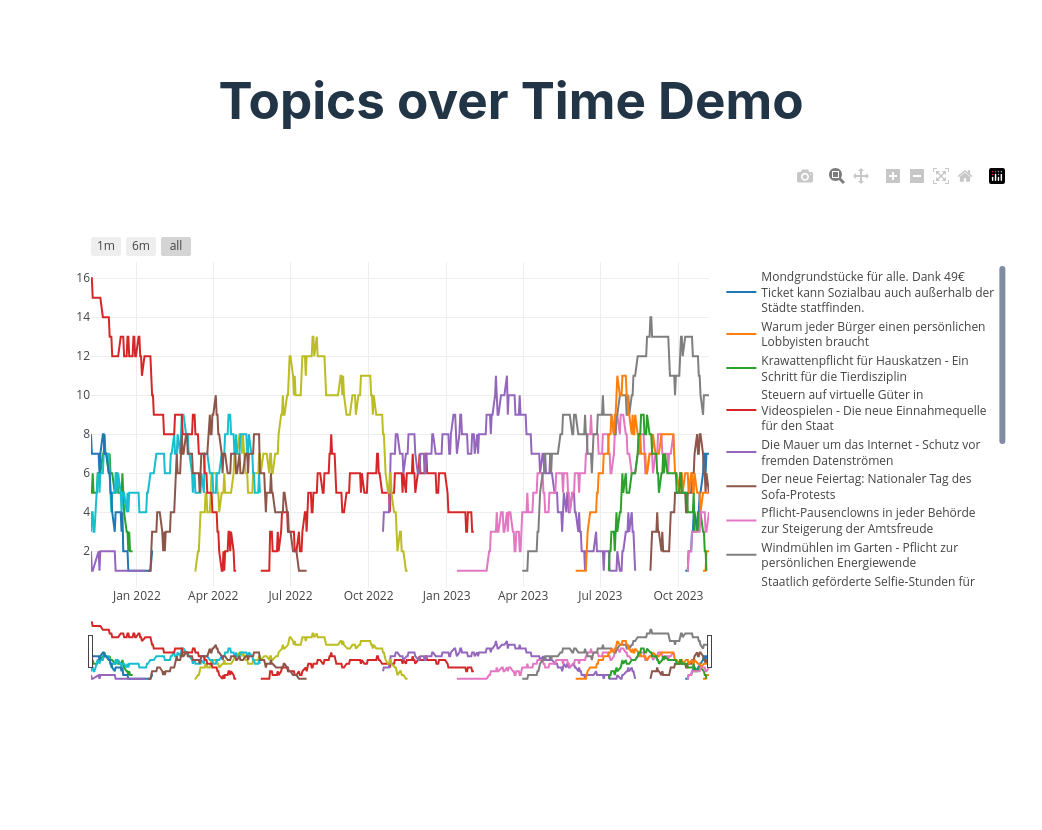
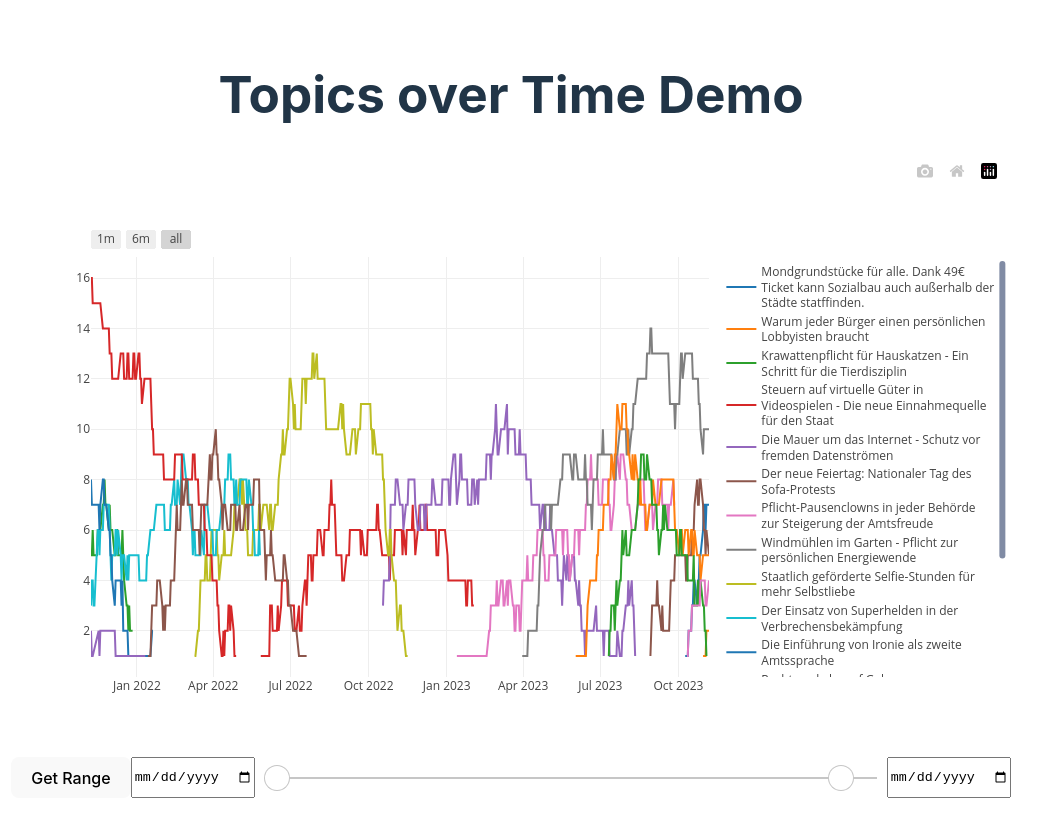
Before and after one commit to Sigurdrian/plotly-vue-demo, a Vue app: page / in a window 1280 px wide. Shown: the whole page, without its empty margins (129-1171 px from the left). Before the commit the page ends 800 px from the top, so only its background shows below. Built offline with nearby package versions, Linux system fonts and the light colour scheme.

Commit message:
[add] slider is now reactiv with the plotly plot

```diff
--- /dev/null
+++ b/src/Common/DualrangeSlider.vue
@@ -0,0 +1,149 @@
+
+<script setup lang="ts">
+import { computed, ref } from 'vue';
+
+const emit = defineEmits(['sliderChangeEvent'])
+
+function onSliderChange() {
+    // Emitting the custom event and passing the new value
+    emit('sliderChangeEvent',
+        [
+            convert_NumberToDate(fromPos.value),
+            convert_NumberToDate(toPos.value)
+        ]);
+}
+
+const props = defineProps({
+    // Define your properties here
+    start: {
+        type: String,
+        required: true
+    },
+    end: {
+        type: String,
+        required: true
+    },
+    from: {
+        type: String,
+        required: true
+    },
+    to: {
+        type: String,
+        required: true
+    }
+});
+
+const startDate = computed(() => { return isValidDate(props.start) });
+const endDate = computed(() => { return isValidDate(props.end) });
+
+const nDays = computed(() => {
+    return calculateDaysBetween(startDate.value, endDate.value);
+});
+
+const fromPos = ref(convert_DateToNumber(isValidDate(props.from)));
+const toPos = ref(convert_DateToNumber(isValidDate(props.to)));
+
+
+function isValidDate(dateStr: string): Date {
+    const date = new Date(dateStr);
+    // Checks if the date is a valid date
+    const err_msg = 'Invalid String given to DualrangeSlider as a Date';
+    console.assert(!isNaN(date.getTime()), err_msg);
+    return date
+}
+
+function convert_DateToNumber(date: Date): number {
+    // Ensure date is within the range
+    if (date < startDate.value) return 0;
+    if (date > endDate.value) return calculateDaysBetween(startDate.value, endDate.value);
+
+    // Calculate the difference in days
+    return calculateDaysBetween(startDate.value, date);
+}
+
+function convert_NumberToDate(days: number): string {
+    // Assuming startDate is a reactive reference
+    const startDateValue = startDate.value;
+    const MS_PER_DAY = 24*60*60*1000;
+    // Clone the startDate to avoid mutating it
+    var resultDate = new Date(startDateValue);
+    resultDate = new Date(resultDate.getTime() + (MS_PER_DAY*days))
+
+    // Returning only the date part in YYYY-MM-DD format
+    return resultDate.toISOString().split('T')[0];
+}
+
+function calculateDaysBetween(start_date: Date, end_date: Date): number {
+    const ONE_DAY = 1000 * 60 * 60 * 24; // Milliseconds in one day
+    const differenceMs = Math.abs(end_date.getTime() - start_date.getTime());
+    return Math.floor(differenceMs / ONE_DAY);
+}
+
+</script>
+
+<template>
+    <div class="dualrange-slider">
+        <input id="fromSlider" type="range" v-model="fromPos" min="0" :max=nDays @input="onSliderChange" />
+        <input id="toSlider" type="range" v-model="toPos" min="0" :max=nDays @input="onSliderChange" />
+    </div>
+</template>
+
+<style scoped>
+.dualrange-slider {
+    flex-grow: 2;
+    flex-shrink: 0;
+    display: grid;
+    justify-items: center;
+    align-items: center;
+    margin: 10px;
+}
+
+input[type=range]::-webkit-slider-thumb {
+    -webkit-appearance: none;
+    appearance: none;
+    pointer-events: all;
+    width: 24px;
+    height: 24px;
+    background-color: #fff;
+    border-radius: 50%;
+    box-shadow: 0 0 0 1px #C6C6C6;
+    cursor: pointer;
+}
+
+input[type=range]::-moz-range-thumb {
+    -webkit-appearance: none;
+    appearance: none;
+    pointer-events: all;
+    width: 24px;
+    height: 24px;
+    background-color: #fff;
+    border-radius: 50%;
+    box-shadow: 0 0 0 1px #C6C6C6;
+    cursor: pointer;
+}
+
+input[type=range]::-webkit-slider-thumb:hover {
+    background: #f7f7f7;
+}
+
+input[type=range]::-webkit-slider-thumb:active {
+    box-shadow: inset 0 0 3px #387bbe, 0 0 9px #387bbe;
+    -webkit-box-shadow: inset 0 0 3px #387bbe, 0 0 9px #387bbe;
+}
+
+input[type="range"] {
+    -webkit-appearance: none;
+    appearance: none;
+    height: 2px;
+    width: 100%;
+    background-color: #C6C6C6;
+    pointer-events: none;
+    grid-row: 1;
+    grid-column: 1;
+}
+
+#fromSlider {
+    height: 0;
+    z-index: 1;
+}
+</style>
--- a/src/Common/TimeGraph.vue
+++ b/src/Common/TimeGraph.vue
@@ -2,9 +2,13 @@
 import { onMounted, onBeforeUnmount, ref } from 'vue';
 import TopicData from '../types/topics';
 import { CustomPlotRelayoutEvent } from '../types/customPlotlyInterfaces';
-import { Data, Layout, PlotRelayoutEvent, PlotlyHTMLElement } from 'plotly.js-dist-min';
+import DualrangeSlider from './DualrangeSlider.vue'
+import { Data, Datum, Layout, Config, PlotRelayoutEvent, PlotlyHTMLElement } from 'plotly.js-dist-min';
+import Plotly from 'plotly.js';
 
+const plotly = ref<typeof Plotly | null>(null); // Ref to hold the Plotly instance
 const graph = ref<PlotlyHTMLElement | null>(null);
+const graphContainerId = "gd";
 
 // Reactive property to store the currently displayed range
 const xRange = ref<string[] | null>(null);
@@ -56,10 +60,11 @@ function rangeChange(event: PlotRelayoutEvent) {
   const relayoutData = event as CustomPlotRelayoutEvent;
   // eventData will contain the updated range for the x-axis
   // This will check if the event data contains x-axis update
-    if (relayoutData['xaxis.range']) {
+  if (typeof relayoutData['xaxis.range[0]'] === 'string'
+    && typeof relayoutData['xaxis.range[1]'] === 'string') {
     xRange.value = [
-        relayoutData['xaxis.range'][0],
-        relayoutData['xaxis.range'][1]
+      relayoutData['xaxis.range[0]'],
+      relayoutData['xaxis.range[1]']
     ];
     console.log('Updated range of the x-axis:', xRange.value);
   };
@@ -67,9 +72,7 @@ function rangeChange(event: PlotRelayoutEvent) {
 
 onMounted(async () => {
   // wait for Plotly to load
-  const Plotly = (await import('plotly.js-dist-min')).default;
-
-  const graphContainerId = "gd";
+  plotly.value = (await import('plotly.js-dist-min')).default;
 
   const layout: Partial<Layout> = {
     width: 1000,
@@ -93,14 +96,24 @@ onMounted(async () => {
           { step: 'all' }
         ]
       },
-      rangeslider: { visible: true },
       type: 'date'
     },
   };
 
-  graph.value = await Plotly.newPlot(graphContainerId, [], layout);
+  const config: Partial<Config> = {
+    modeBarButtonsToRemove: [
+      'zoom2d',
+      'pan2d',
+      'select2d',
+      'lasso2d',
+      'zoomIn2d',
+      'zoomOut2d',
+      'autoScale2d'
+    ]
+  };
 
-  graph.value.on('plotly_relayout', rangeChange);
+  graph.value = await plotly.value.newPlot(graphContainerId, [], layout, config);
+  graph.value?.on('plotly_relayout', rangeChange);
 
 
   loadData().then(() => {
@@ -120,7 +133,11 @@ onMounted(async () => {
         };
       });
 
-      Plotly.react(graphContainerId, data, layout);
+      if (plotly.value) {
+        plotly.value.react(graphContainerId, data, layout);
+      } else {
+        console.error('Plotly failed to load');
+      }
 
       // Plotly has been loaded, set loading to false
       loading.value = false;
@@ -134,7 +151,17 @@ onBeforeUnmount(() => {
   graph.value?.removeAllListeners('plotly_relayout');
 });
 
-
+function handleSliderChange(rangeStrings: string[]) {
+  //console.log('SliderChange: ', rangeStrings)
+  const newRange: [Datum, Datum] = [
+    rangeStrings[0] as Datum,
+    rangeStrings[1] as Datum,
+  ]
+  plotly.value?.relayout(graphContainerId, {
+    // Update the x-axis range
+    'xaxis.range': newRange
+  });
+};
 </script>
 
 <template>
@@ -142,7 +169,16 @@ onBeforeUnmount(() => {
     <div class="loader"></div>
     <p class="loader-label">Loading...</p>
   </div>
-  <div v-show="!loading" id="gd"> </div>
+  <div v-show="!loading" :id="graphContainerId"> </div>
+  <div v-show="!loading" class="toolstrip">
+    <button>
+      Get Range
+    </button>
+    <input type="date">
+    <DualrangeSlider :start="'2023-08-01'" :end="'2023-12-30'" :from="'2023-08-01'" :to="'2023-12-24'"
+      @sliderChangeEvent="handleSliderChange" />
+    <input type="date">
+  </div>
 </template>
 
 <style scoped>
@@ -155,6 +191,14 @@ onBeforeUnmount(() => {
   height: 120px;
   animation: spin 2s linear infinite;
 }
+
+.toolstrip {
+  display: flex;
+  flex-direction: row;
+  justify-content: space-between;
+}
+
+
 
 .loader-label {
   position: absolute;
--- a/src/types/customPlotlyInterfaces.ts
+++ b/src/types/customPlotlyInterfaces.ts
@@ -1,5 +1,7 @@
 // Custom typing to extend the PlotRelayoutEvent with the expected string date ranges
 export interface CustomPlotRelayoutEvent {
     "xaxis.range"?: string[] | undefined;
+    "xaxis.range[0]"?: string | undefined;
+    "xaxis.range[1]"?: string | undefined;
     "xaxis.autorange"?: boolean | undefined;
 }
```
Lines whose indentation alone changed are shown as unchanged.
